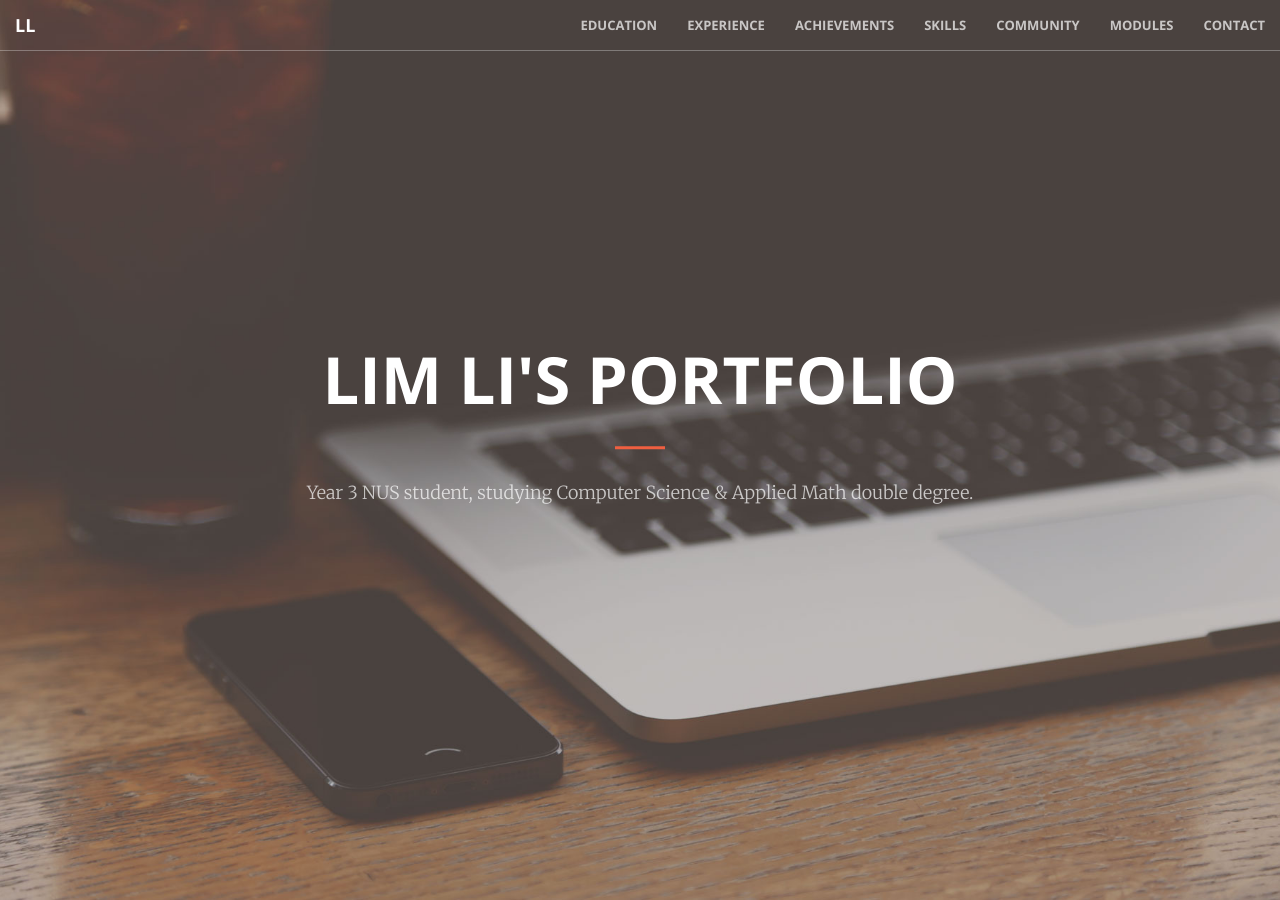
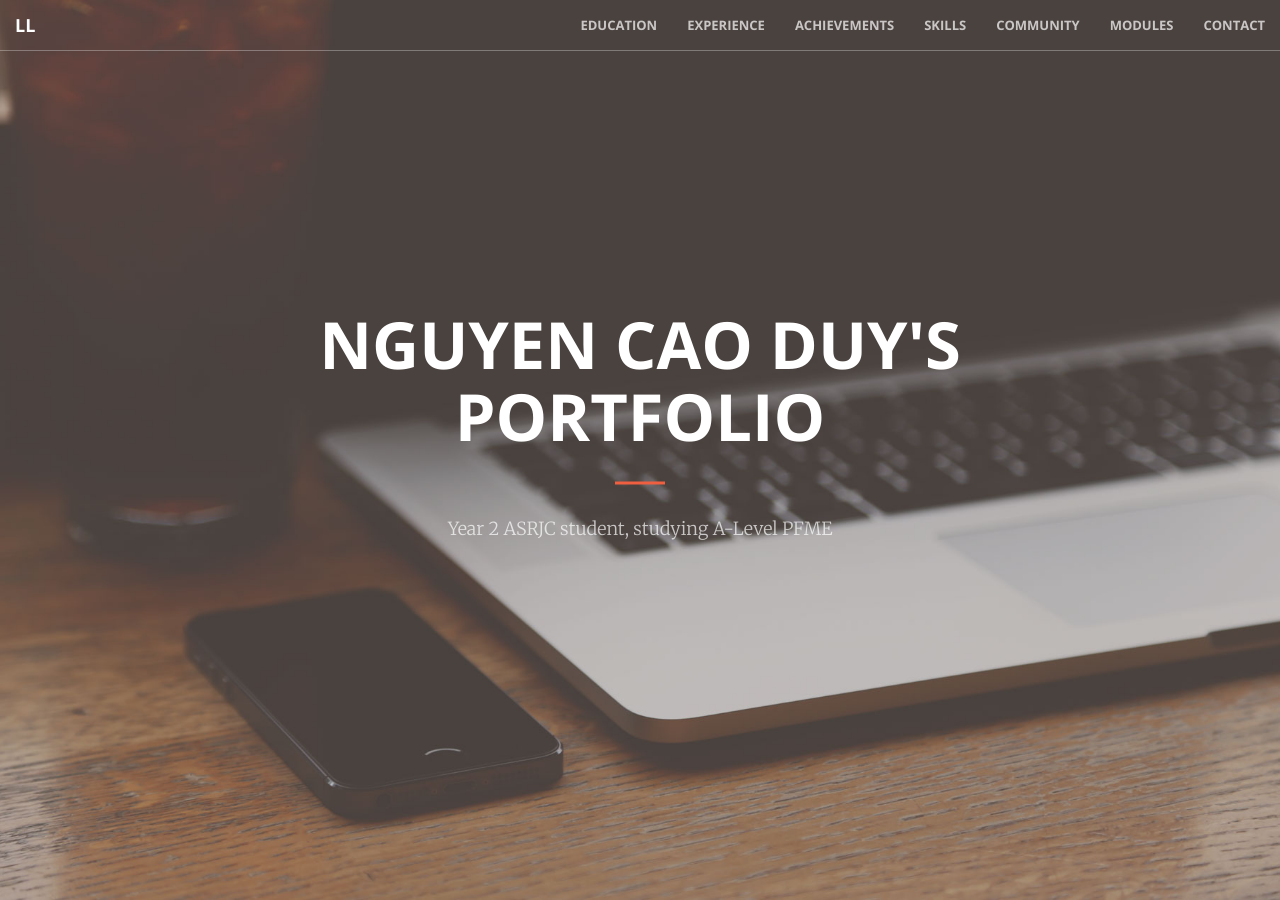
Before and after one commit to ncduy0303/archive_portfolio, a Jekyll site: the page built from index.html, in a window 1280 px wide and 900 px high. Built offline with Jekyll 4.4.1, drawn with Linux system fonts in a browser that asks for light colours.

Commit message:
Update name

```diff
--- a/_config.yml
+++ b/_config.yml
@@ -1,6 +1,6 @@
 # Site settings
 title:
-email: limlirandom@gmail.com
+email: nguyen.cao.duy.0303@gmail.com
 description: > # this means to ignore newlines until "baseurl:"
 baseurl: "" # the subpath of your site, e.g. /blog/
 url: "" # the base hostname & protocol for your site
--- a/index.html
+++ b/index.html
@@ -1,7 +1,7 @@
 ---
 layout: page
-title: "Lim Li's Portfolio"
-description: "Year 3 NUS student, studying Computer Science & Applied Math double degree."
+title: "Nguyen Cao Duy's Portfolio"
+description: "Year 2 ASRJC student, studying A-Level PFME"
 sections:
   - education
   - experience
```
Also changed, not shown: README.md (deleted), img/portfolio/1.jpg (deleted), img/portfolio/2.jpg (deleted), img/portfolio/3.jpg (deleted), img/portfolio/4.jpg (deleted), img/portfolio/5.jpg (deleted), img/portfolio/6.jpg (deleted).
